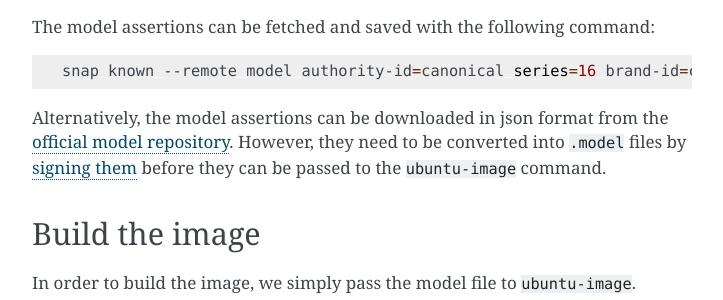
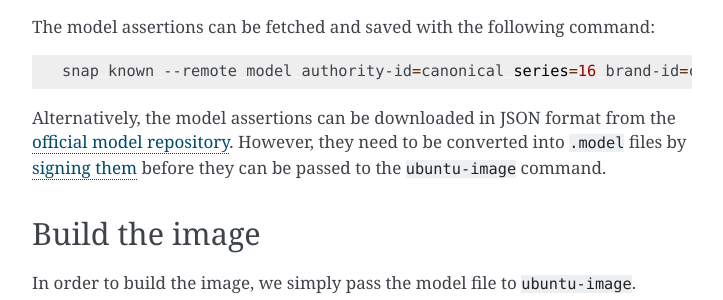
Before and after one commit to canonical/ubuntu-for-jetson, a Sphinx documentation site: the page built from docs/how-to/build-core-image.rst, in a window 1280 px wide. Shown: the part 856-1156 px from the top of the page, without its empty margins (388-1111 px from the left). Built offline with Sphinx 7.4.7, drawn with Linux system fonts in a browser that asks for light colours; pages that are not in the unit, such as notebooks, are missing from menus; comment, search, counter and statistics services are not loaded.

```diff
--- a/docs/how-to/build-core-image.rst
+++ b/docs/how-to/build-core-image.rst
@@ -37,7 +37,7 @@ The model assertions can be fetched and saved with the following command:
 
    snap known --remote model authority-id=canonical series=16 brand-id=canonical model=<model-name> > ubuntu-core-jetson.model
 
-Alternatively, the model assertions can be downloaded in json format from the `official model repository`_. However, they need to be converted into ``.model`` files by `signing them`_ before they can be passed to the ``ubuntu-image`` command.
+Alternatively, the model assertions can be downloaded in JSON format from the `official model repository`_. However, they need to be converted into ``.model`` files by `signing them`_ before they can be passed to the ``ubuntu-image`` command.
 
 .. _official model repository: https://github.com/canonical/models/tree/master/devices/nvidia/jetson
 .. _signing them: https://documentation.ubuntu.com/core/tutorials/build-your-first-image/sign-the-model/#ref-sign-the-model-sign-the-model
```
